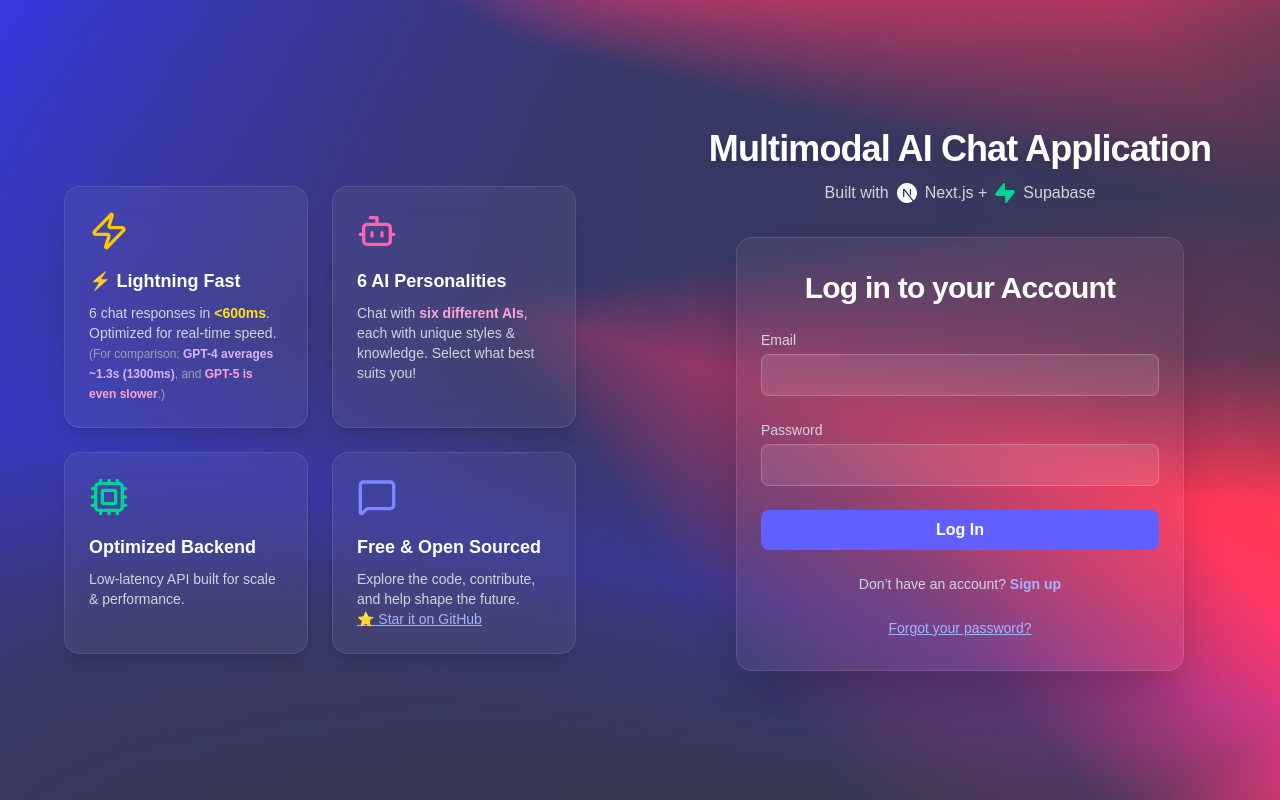
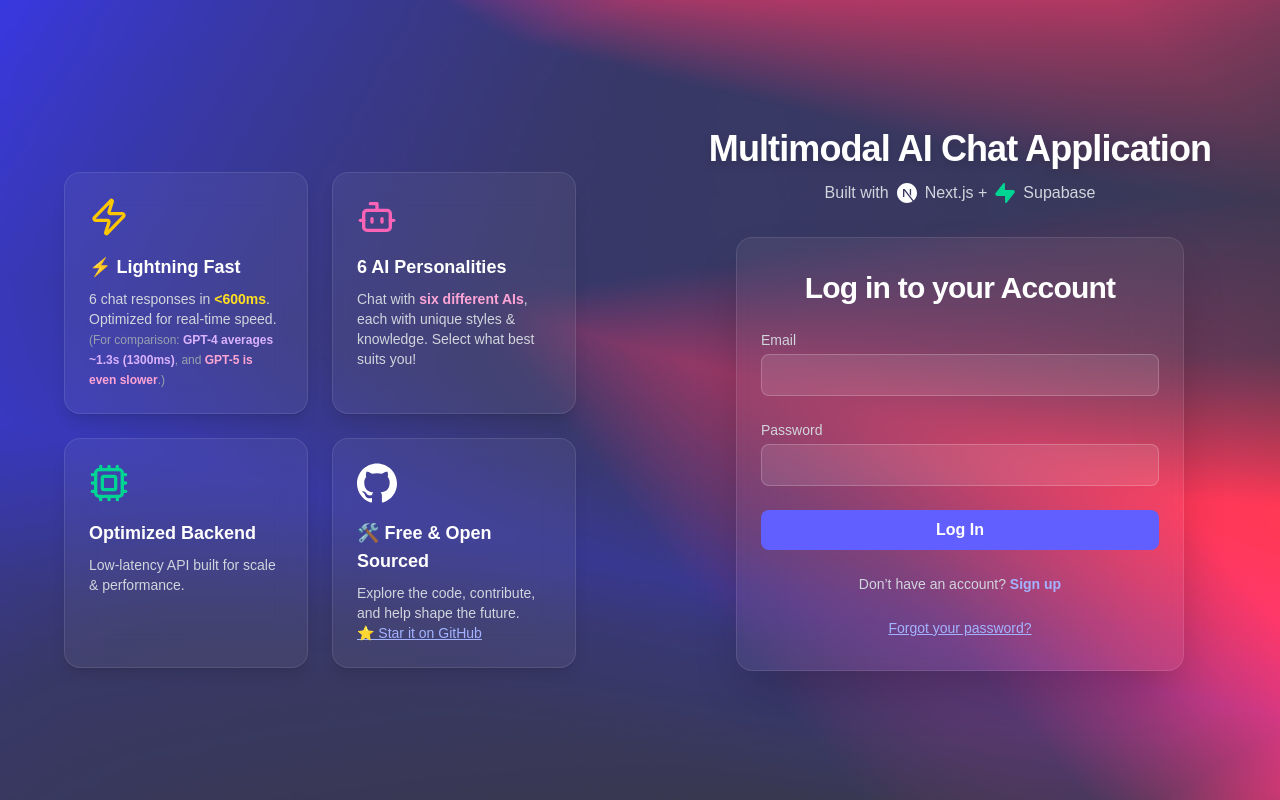
Before and after one commit to iiioooiso/Fiesta-Multi-Ai-Chat, a Next.js app: page /login in a window 1280 px wide. Built offline with nearby package versions, Linux system fonts and the light colour scheme.

Commit message:
modified:   src/app/login/page.tsx

```diff
--- a/src/app/login/page.tsx
+++ b/src/app/login/page.tsx
@@ -1,11 +1,11 @@
 'use client'
-
+import { SiGithub } from "react-icons/si"
 import { useEffect, useState, useTransition } from 'react'
 import { login } from './actions'
 import { useRouter } from "next/navigation"
 import Link from "next/link"
 import { SiNextdotjs, SiSupabase } from "react-icons/si"
-import { Zap, Cpu, MessageSquare, Bot } from "lucide-react"
+import { Zap, Cpu, Bot } from "lucide-react"
 
 export default function LoginPage() {
     const [loading, setLoading] = useState(true)
@@ -143,10 +143,9 @@ export default function LoginPage() {
                                 Low-latency API built for scale & performance.
                             </p>
                         </div>
-
                         <div className="bg-white/5 border border-white/10 backdrop-blur-lg rounded-2xl p-6 text-center md:text-left shadow-lg hover:scale-105 transition">
-                            <MessageSquare className="mx-auto md:mx-0 text-indigo-400 w-10 h-10" />
-                            <h3 className="mt-4 text-lg font-semibold text-white">Free & Open Sourced</h3>
+                            <SiGithub className="mx-auto md:mx-0 text-white w-10 h-10" />
+                            <h3 className="mt-4 text-lg font-semibold text-white">🛠️ Free & Open Sourced</h3>
                             <p className="mt-2 text-gray-300 text-sm">
                                 Explore the code, contribute, and help shape the future.<br />
                                 <Link href="https://github.com/iiioooiso/Fiesta-Multi-Ai-Chat" target="_blank"
```
